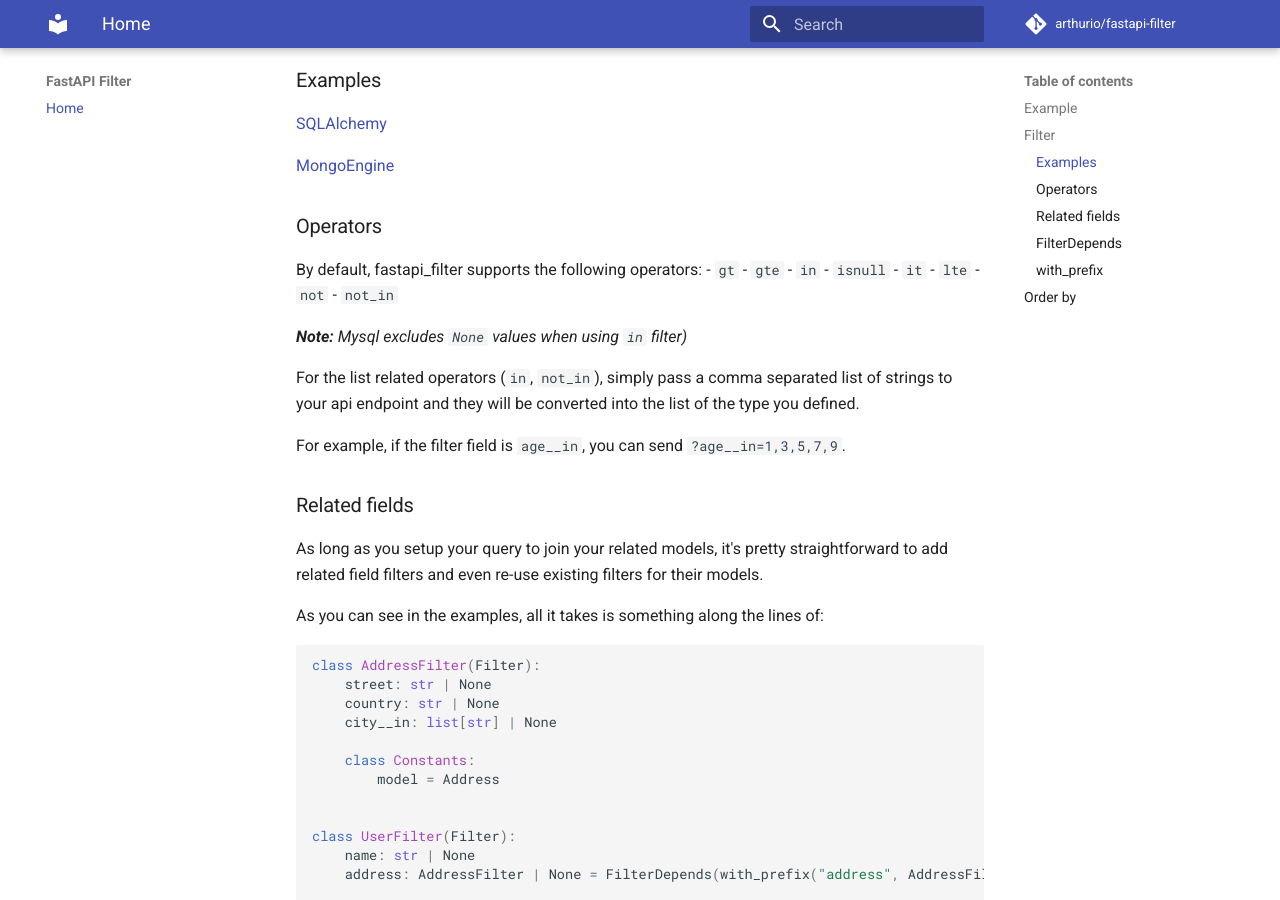
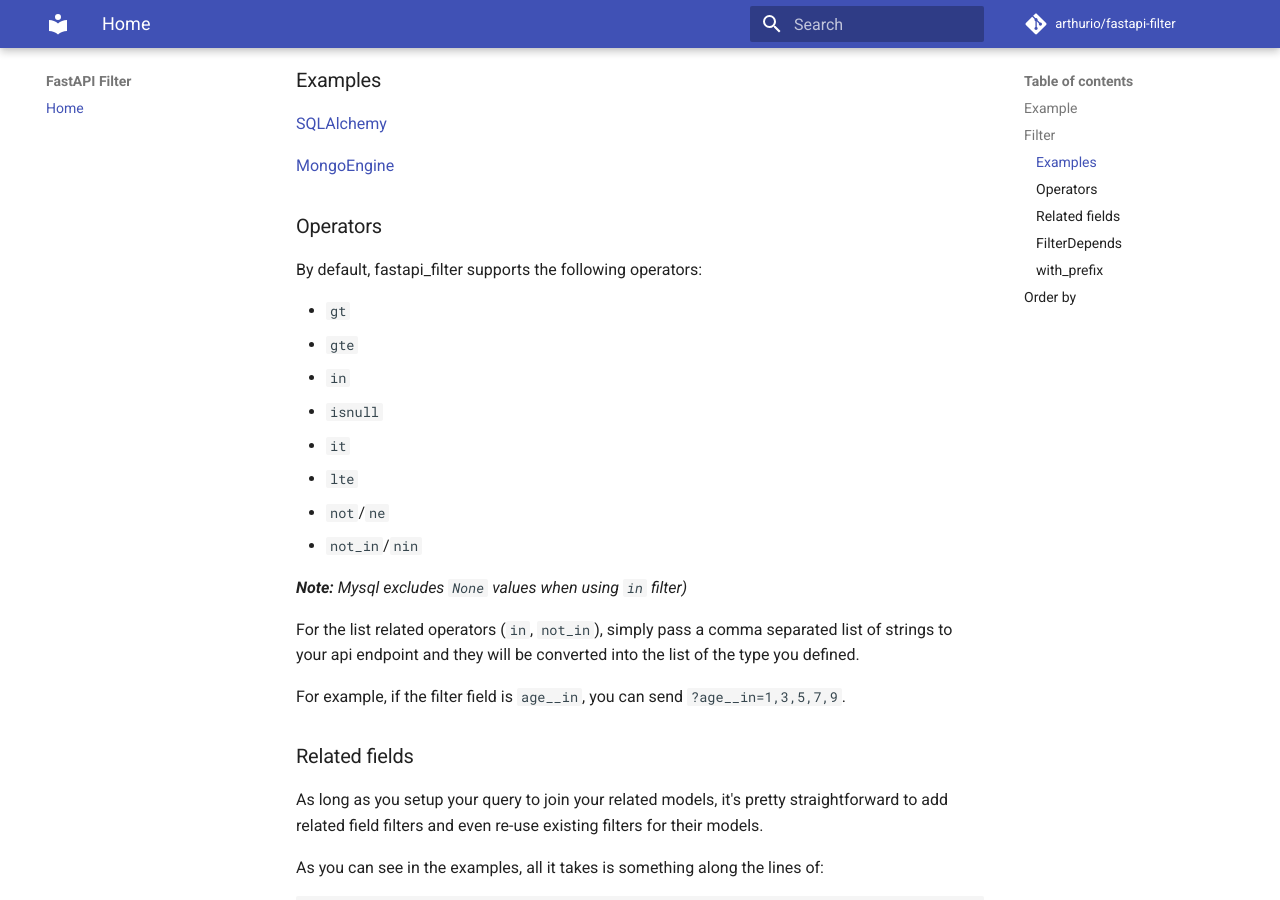
Before and after one commit to arthurio/fastapi-filter, an MkDocs documentation site: the page built from docs/index.md, in a window 1280 px wide and 900 px high, scrolled down 1208 px. Built offline with MkDocs 1.6.1 and Material for MkDocs 9.7.7, drawn with Linux system fonts in a browser that asks for light colours; comment, search, counter and statistics services are not loaded.

Commit message:
Update docs

```diff
--- a/docs/index.md
+++ b/docs/index.md
@@ -22,14 +22,15 @@ Based on the type of orm/odb you use there might be some slightly different setu
 ### Operators
 
 By default, fastapi_filter supports the following operators:
+
   - `gt`
   - `gte`
   - `in`
   - `isnull`
   - `it`
   - `lte`
-  - `not`
-  - `not_in`
+  - `not`/`ne`
+  - `not_in`/`nin`
 
 _**Note:** Mysql excludes `None` values when using `in` filter)_
 
```
